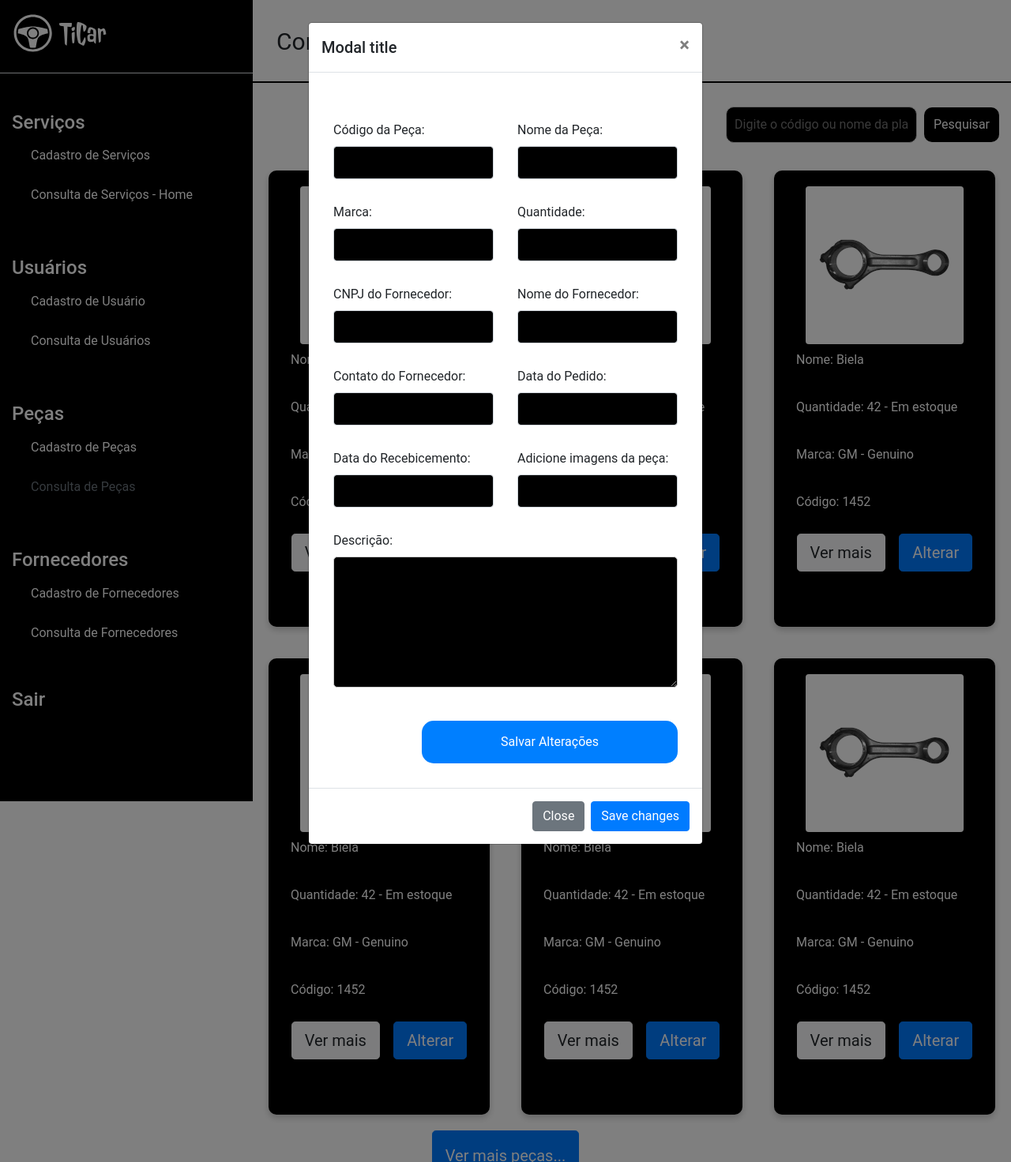
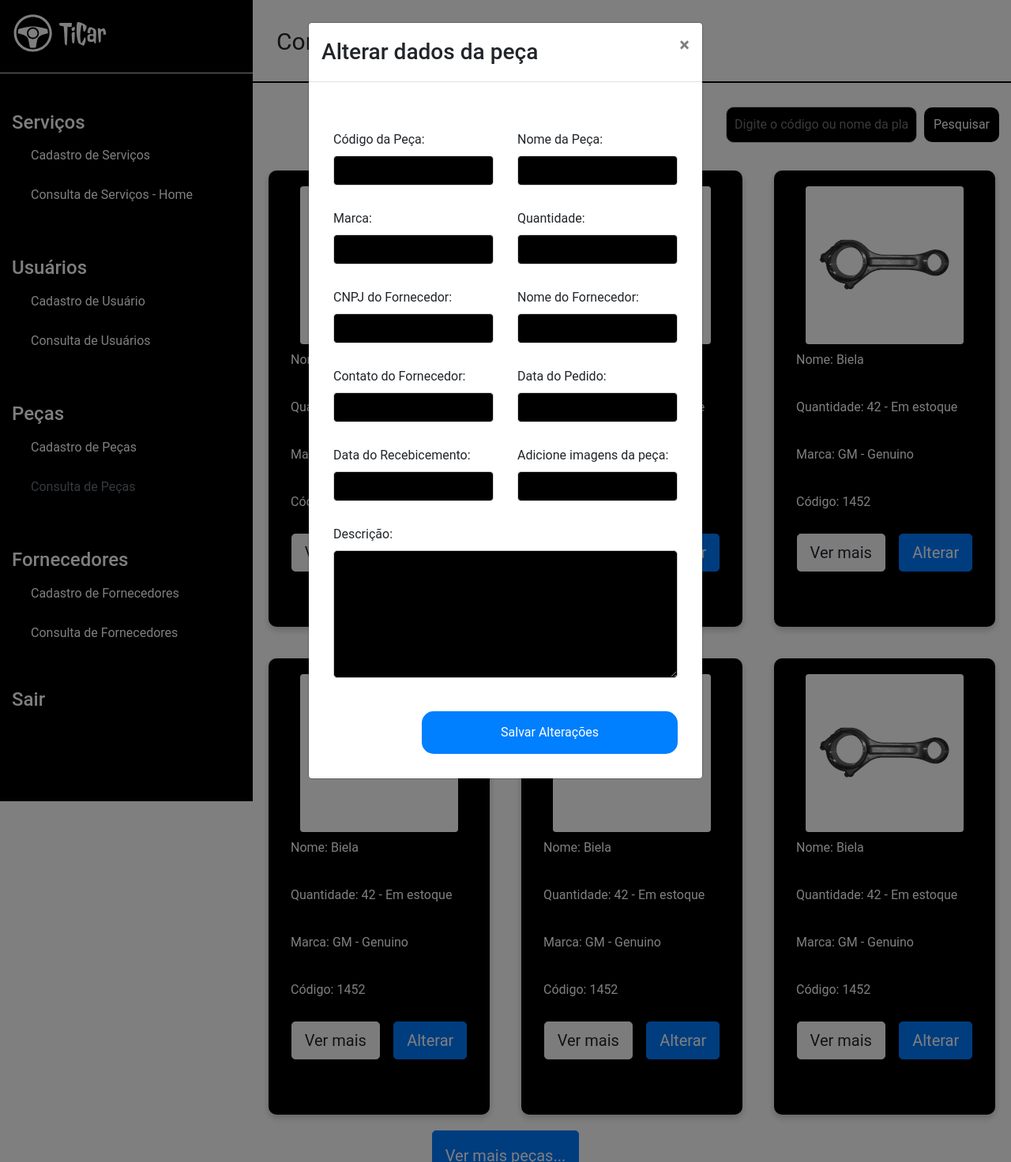
Before and after one commit to Allysson1/Sistema-Gerenciador-de-Oficinas, a PHP site: page /ConsultaPeca.php in a window 1280 px wide, after a click on "Alterar". Shown: the whole page at 79% size. Run offline with PHP 8.4, Linux system fonts and the light colour scheme.

Commit message:
Tela modal

```diff
--- a/views/ConsultaPeca.php
+++ b/views/ConsultaPeca.php
@@ -293,7 +293,7 @@
                     <div class="modal-dialog">
                         <div class="modal-content">
                         <div class="modal-header">
-                            <h5 class="modal-title" id="ModalAlterarLabel">Modal title</h5>
+                            <h3 class="modal-title" id="ModalAlterarLabel">Alterar dados da peça</h3>
                             <button type="button" class="close" data-dismiss="modal" aria-label="Close">
                             <span aria-hidden="true">&times;</span>
                             </button>
@@ -307,11 +307,11 @@
                                     <div class="col-12" style="display: flex; margin-bottom: 30px; margin-top: 45px">
                                         <div class="col-6">
                                             <label for="username">Código da Peça:</label>
-                                            <input type="text" name="username" class="form-control campoDigitar">
+                                            <input type="text" name="username" class="form-control p-2 p-2 campoDigitar">
                                         </div>
                                         <div class="col-6">
                                             <label for="username">Nome da Peça:</label>
-                                            <input type="text" name="username" class="form-control campoDigitar">
+                                            <input type="text" name="username" class="form-control p-2 campoDigitar">
                                         </div>
 
                                     </div>
@@ -319,70 +319,66 @@
                                     <div class="col-12" style="display: flex; margin-bottom: 30px;">
                                         <div class="col-6">
                                             <label for="username">Marca:</label>
-                                            <input type="text" name="username" class="form-control campoDigitar">
+                                            <input type="text" name="username" class="form-control p-2 campoDigitar">
                                         </div>
                                         <div class="col-6">
                                             <label for="username">Quantidade:</label>
-                                            <input type="text" name="username" class="form-control campoDigitar">
+                                            <input type="text" name="username" class="form-control p-2 campoDigitar">
                                         </div>
                                     </div>
 
                                     <div class="col-12" style="display: flex; margin-bottom: 30px;">
                                         <div class="col-6">
                                             <label for="username">CNPJ do Fornecedor:</label>
-                                            <input type="text" name="username" class="form-control campoDigitar">
+                                            <input type="text" name="username" class="form-control p-2 campoDigitar">
                                         </div>
 
                                         <div class="col-6">
                                             <label for="username">Nome do Fornecedor:</label>
-                                            <input type="text" name="username" class="form-control campoDigitar">
+                                            <input type="text" name="username" class="form-control p-2 campoDigitar">
                                         </div>
                                     </div>
 
                                     <div class="col-12" style="display: flex; margin-bottom: 30px;">
                                         <div class="col-6">
                                             <label for="username">Contato do Fornecedor:</label>
-                                            <input type="text" name="username" class="form-control campoDigitar">
+                                            <input type="text" name="username" class="form-control p-2 campoDigitar">
                                         </div>
 
                                         <div class="col-6">
                                             <label for="username">Data do Pedido:</label>
-                                            <input type="text" name="username" class="form-control campoDigitar">
+                                            <input type="text" name="username" class="form-control p-2 campoDigitar">
                                         </div>
                                     </div>
 
                                     <div class="col-12" style="display: flex; margin-bottom: 30px;">
                                         <div class="col-6">
                                             <label for="username">Data do Recebicemento:</label>
-                                            <input type="text" name="username" class="form-control campoDigitar">
+                                            <input type="text" name="username" class="form-control p-2 campoDigitar">
                                         </div>
                                         <div class="col-6">
                                             <label for="username">Adicione imagens da peça:</label>
-                                            <input type="text" name="username" class="form-control campoDigitar">
+                                            <input type="text" name="username" class="form-control p-2 campoDigitar">
                                         </div>
                                     </div>
 
                                     <div class="col-12" style="display: flex; margin-bottom: 20px;">
                                             <div class="col-12">
                                                 <label for="username">Descrição:</label>
-                                                <textarea class="campoObservacoes" name="observacoes" rows="6" cols="50"></textarea>
+                                                <textarea class="p-2 campoObservacoes" name="observacoes" rows="6" cols="50"></textarea>
                                             </div>
                                     </div>
 
-                                        <div class="col-12 text-right">
+                                    <div class="col-12 text-right">
                                             <button type="button" class="botaoOrdem">
                                              Salvar Alterações
                                             </button>
-                                        </div>
+                                    </div>
                                 </div>
 
                                 </form>
                             </section>
 
-                        </div>
-                        <div class="modal-footer">
-                            <button type="button" class="btn btn-secondary" data-dismiss="modal">Close</button>
-                            <button type="button" class="btn btn-primary">Save changes</button>
                         </div>
                         </div>
                     </div>
```
